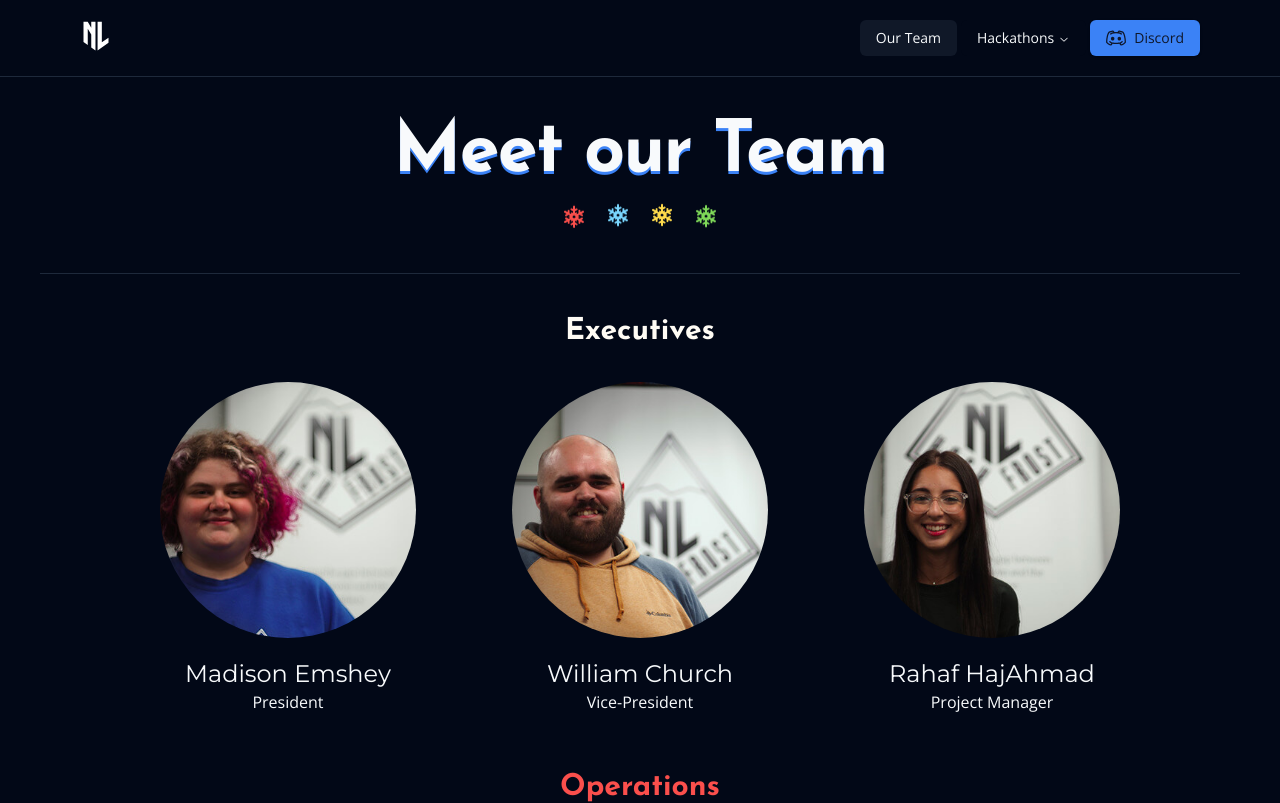
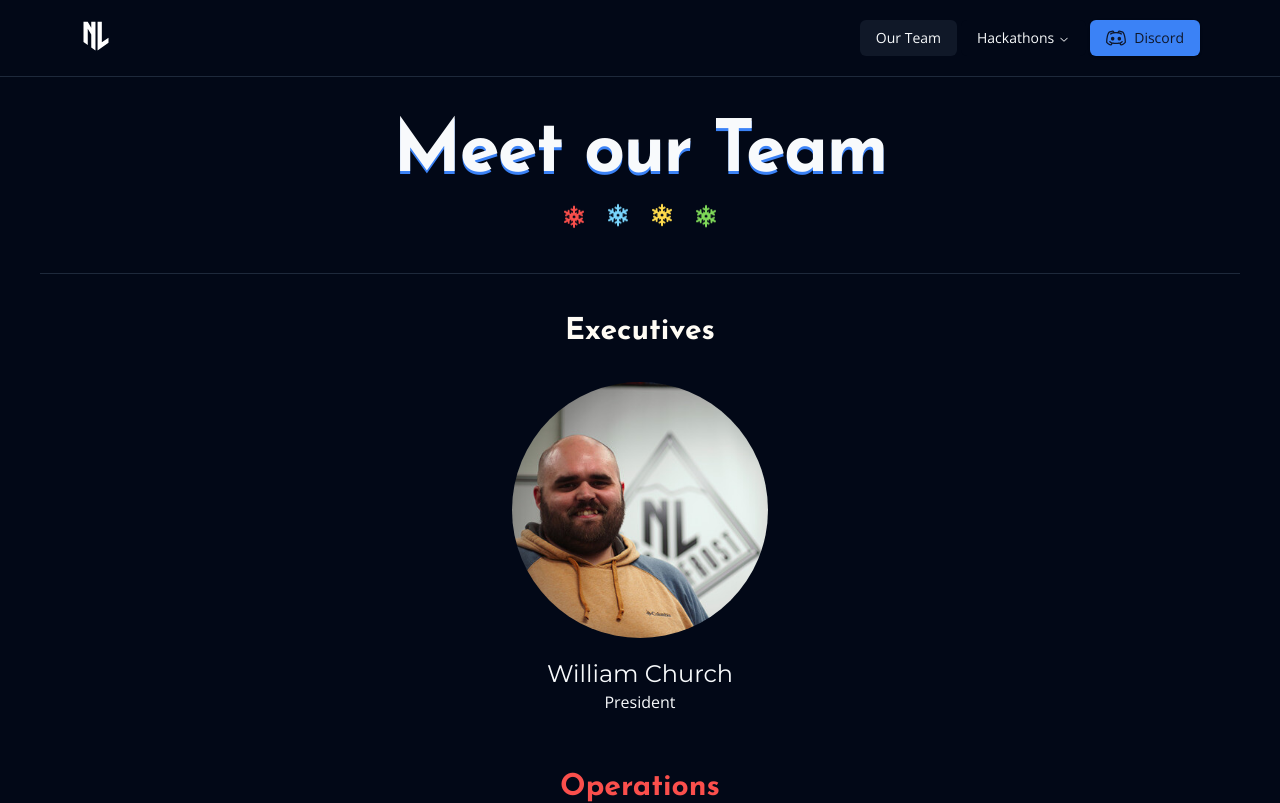
Before and after one commit to HackFrostNL/website-2022, a React (Vite) app: page /team in a window 1280 px wide. Shown: the top 803 px of the page. Built offline with nearby package versions, Linux system fonts and the light colour scheme.

Commit message:
Update team

```diff
--- a/src/pages/Team.tsx
+++ b/src/pages/Team.tsx
@@ -2,9 +2,7 @@ import Hero from "@/components/Hero/Hero";
 import Person from "@/components/Team/Person";
 import Team from "@/components/Team/Team";
 
-import madison from "@/assets/images/team/madison.jpg";
 import william from "@/assets/images/team/william.jpg";
-import rahaf from "@/assets/images/team/rahaf.jpg";
 
 import umama from "@/assets/images/team/umama.jpg";
 import mohammad from "@/assets/images/team/mohammad.jpg";
@@ -56,26 +54,11 @@ const TeamPage = () => {
                         }
                     >
                         <Person
-                            name={"Madison Emshey"}
+                            name={"William Church"}
                             role={"President"}
-                            imageUrl={madison}
-                            url={"https://www.linkedin.com/in/madison-emshey"}
-                            className={"object-left"}
-                        />
-                        <Person
-                            name={"William Church"}
-                            role={"Vice-President"}
                             imageUrl={william}
                             url={"https://www.linkedin.com/in/church-william"}
                             className={"object-left"}
-                        />
-                        <Person
-                            name={"Rahaf HajAhmad"}
-                            role={"Project Manager"}
-                            imageUrl={rahaf}
-                            url={
-                                "https://www.linkedin.com/in/rahaf-hajahmad-5b9a311a7"
-                            }
                         />
                     </div>
                 </Team>
```
